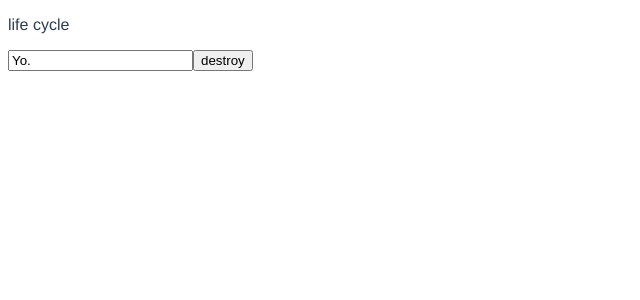
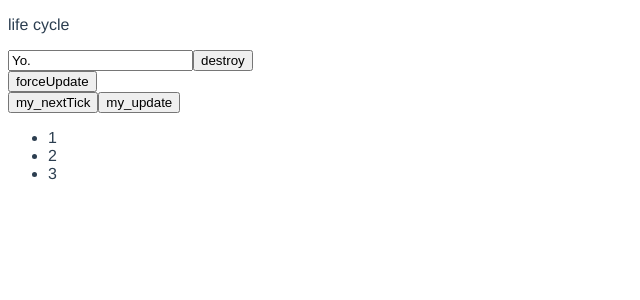
Before and after one commit to lzz-chn/vue-test, a Vue app: page /#/ in a window 1280 px wide. Shown: the top 300 px of the page, without its empty margins (0-640 px from the left). Built offline with nearby package versions, Linux system fonts and the light colour scheme.

Commit message:
增加  .$nextTick() .$forceUpdate() 方法的使用

```diff
--- a/src/components/LifeCycle.vue
+++ b/src/components/LifeCycle.vue
@@ -3,6 +3,16 @@
 		<p>life cycle</p>
 		<input type="text" v-model="message">
 		<button @click="$destroy()">destroy</button>
+		<br>
+		<!-- 强制更新 -->
+		<button @click="$forceUpdate()">forceUpdate</button>
+		<br>
+		<!-- 更新数据并完成dom绑定 -->
+		<button @click="my_nextTick">my_nextTick</button>
+		<button @click="my_update">my_update</button>
+		<ul class="list">
+			<li v-for="v in list" :key="v">{{v}}</li>
+		</ul>
 	</div>
 </template>
 
@@ -10,10 +20,39 @@
 export default {
 	name: 'LifeCycle',
 	data() {
-		return { message: 'Yo.', jojo: 'olaolaola', dio: 'mudamudamuda' }
+		return {
+			message: 'Yo.',
+			jojo: 'olaolaola',
+			dio: 'mudamudamuda',
+			list: [1, 2, 3]
+		}
+	},
+	methods: {
+		my_update() {
+			console.log('my_update')
+			this.list = [4, 5, 6]
+			// 为所有的选中元素增加样式，结果只有部分元素增加了样式
+			// 原因时在dom更新没有完成时就执行了以下代码
+			let l = document.getElementsByClassName('list')[0].children
+			for (let i = 0; i < l.length; i++) {
+				l[i].style.background = 'red'
+			}
+		},
+		my_nextTick() {
+			console.log('my_nextTick')
+			this.list = [7, 8, 9]
+			// .$nextTick() 方法会等待dom更新完成后在执行
+			this.$nextTick(() => {
+				let l = document.getElementsByClassName('list')[0].children
+				for (let i = 0; i < l.length; i++) {
+					l[i].style.background = 'red'
+				}
+			})
+		}
 	},
 	beforeCreate() {
-		//beforeCreate:刚刚new Vue()之后，这个时候，数据还没有挂载呢，只是一个空壳
+		// beforeCreate:刚刚new Vue()之后，这个时候，数据还没有挂载呢，只是一个空壳
+		// 此周期无法执行 this.$destroy() 方法
 		console.group('beforeCreate 创建前状态===============')
 		console.log('%c%s', 'color:red', 'el     : ' + this.$el) //undefined
 		console.log(
@@ -24,7 +63,7 @@ export default {
 		console.log('%c%s', 'color:red', 'message: ' + this.message)
 	},
 	created() {
-		//这个时候已经可以使用到数据，也可以更改数据,在这里更改数据不会触发updated函数
+		// 这个时候已经可以使用到数据，也可以更改数据,在这里更改数据不会触发updated函数
 		console.group('created 创建完毕状态===============')
 		console.log('%c%s', 'color:red', 'el     : ' + this.$el) //undefined
 		console.log(
@@ -35,7 +74,7 @@ export default {
 		console.log('%c%s', 'color:red', 'message: ' + this.message) //已被初始化
 	},
 	beforeMount() {
-		//虚拟dom已经创建完成，马上就要渲染,在这里也可以更改数据，不会触发updated
+		// 虚拟dom已经创建完成，马上就要渲染,在这里也可以更改数据，不会触发updated
 		console.group('beforeMount 挂载前状态===============')
 		console.log('%c%s', 'color:red', 'el     : ' + this.$el) //已被初始化
 		console.log(this.$el)
@@ -47,7 +86,7 @@ export default {
 		console.log('%c%s', 'color:red', 'message: ' + this.message) //已被初始化
 	},
 	mounted() {
-		//组件已经出现在页面中，数据、真实dom都已经处理好了,事件都已经挂载好了
+		// 组件已经出现在页面中，数据、真实dom都已经处理好了,事件都已经挂载好了
 		console.group('mounted 挂载结束状态===============')
 		console.log('%c%s', 'color:red', 'el     : ' + this.$el) //已被初始化
 		console.log(this.$el)
@@ -59,6 +98,8 @@ export default {
 		console.log('%c%s', 'color:red', 'message: ' + this.message) //已被初始化
 	},
 	beforeUpdate() {
+		// 在数据更新时触发此生命周期，可在此方法中对更新的数据进行过滤
+		// this.message = 'mudamudamuda'
 		console.group('beforeUpdate 更新前状态===============')
 		console.log('%c%s', 'color:red', 'el     : ' + this.$el)
 		console.log(this.$el)
@@ -70,6 +111,8 @@ export default {
 		console.log('%c%s', 'color:red', 'message: ' + this.message)
 	},
 	updated() {
+		// 在数据更新完成后触发此生命周期，尽量避免在此周期中更改数据，
+		// 若存在同一属性不停更新数据，就会进入更新死循环
 		console.group('updated 更新完成状态===============')
 		console.log('%c%s', 'color:red', 'el     : ' + this.$el)
 		console.log(this.$el)
@@ -81,7 +124,8 @@ export default {
 		console.log('%c%s', 'color:red', 'message: ' + this.message)
 	},
 	beforeDestroy() {
-		//实例销毁之前调用。在这一步，实例仍然完全可用
+		// 实例销毁之前调用。在这一步，实例仍然完全可用
+		// this.message = 'olaolaola' // 可以在此周期中更改数据，但数据不会渲染到页面中
 		console.group('beforeDestroy 销毁前状态===============')
 		console.log('%c%s', 'color:red', 'el     : ' + this.$el)
 		console.log(this.$el)
@@ -93,7 +137,8 @@ export default {
 		console.log('%c%s', 'color:red', 'message: ' + this.message)
 	},
 	destroyed() {
-		//组件的数据绑定、监听...都去掉了,只剩下dom空壳
+		// 组件的数据绑定、监听...都去掉了,只剩下dom空壳
+		// Vue 实例指示的所有东西都会解绑定，所有的事件监听器会被移除，所有的子实例也会被销毁。
 		console.group('destroyed 销毁完成状态===============')
 		console.log('%c%s', 'color:red', 'el     : ' + this.$el)
 		console.log(this.$el)
```
